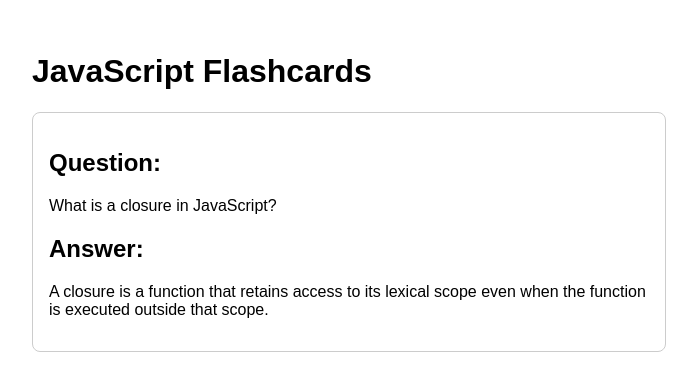
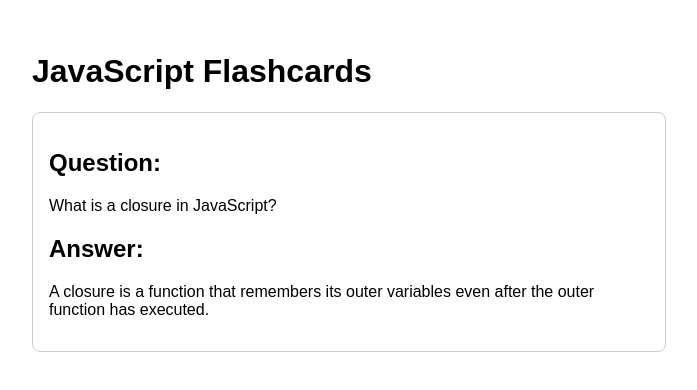
Before and after one commit to anerimoradia/flashcards-app, a React (Create React App) app: page / in a window 1280 px wide. Shown: the top 390 px of the page, without its empty margins (0-697 px from the left). Built offline with nearby package versions, Linux system fonts and the light colour scheme.

Commit message:
Used separate component

```diff
--- a/src/App.js
+++ b/src/App.js
@@ -1,26 +1,17 @@
+import Flashcard from "./Flashcard";
+
 function App() {
   const question = "What is a closure in JavaScript?";
-  const answer = "A closure is a function that retains access to its lexical scope even when the function is executed outside that scope.";
+  const answer = "A closure is a function that remembers its outer variables even after the outer function has executed.";
 
   return (
-    <div style={{ padding: "2rem", fontFamily: "Arial, sans-serif" }}>
+    <div style={{ padding: "2rem", fontFamily: "sans-serif" }}>
       <h1>JavaScript Flashcards</h1>
-      <div
-        style={{
-          border: "1px solid #ccc",
-          borderRadius: "8px",
-          padding: "1rem",
-          maxWidth: "600px"
-          }}
-        >
 
-          <h2>Question:</h2>
-          <p>{question}</p>
-
-          <h2>Answer:</h2>
-          <p>{answer}</p>
-
-      </div>
+      <Flashcard
+        question={question}
+        answer={answer}
+      />
     </div>
   );
 }
```
